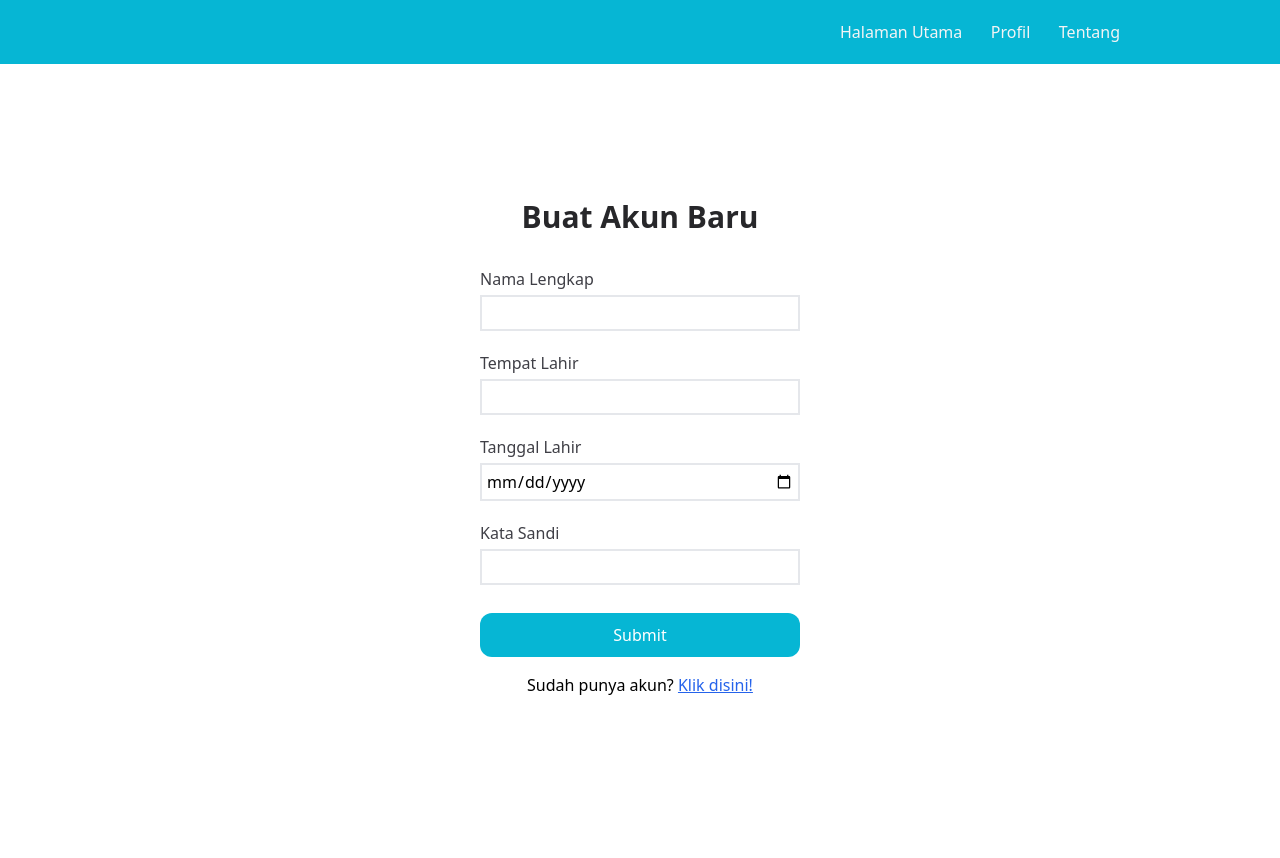
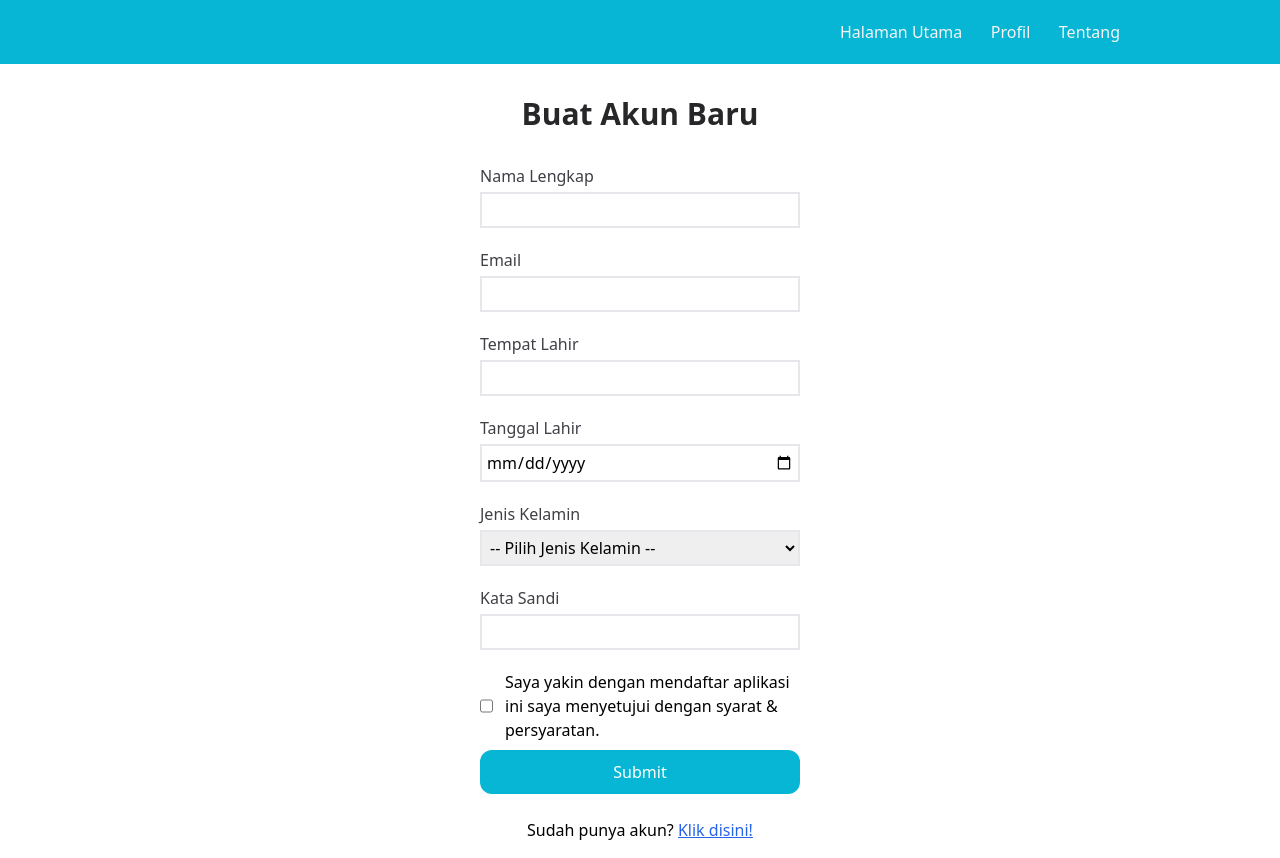
Before and after one commit to zackdesu/konseling-sekolah, a React (Vite) app: page /register in a window 1280 px wide. Before the commit the page ends 800 px from the top, so only its background shows below. Built offline with nearby package versions, Linux system fonts and the light colour scheme.

Commit message:
add email & gender data

```diff
--- a/src/Pages/register.tsx
+++ b/src/Pages/register.tsx
@@ -3,8 +3,10 @@ import { Link } from "react-router-dom";
 
 type Data = {
   username: string;
+  email: string;
   tempatLahir: string;
   tanggalLahir: Date;
+  gender: string;
   password: string;
 };
 
@@ -13,8 +15,10 @@ const Register = () => {
     e.preventDefault();
     const data: Data = {
       username: e.currentTarget.username.value,
+      email: e.currentTarget.email.value,
       tempatLahir: e.currentTarget.tempatlahir.value,
       tanggalLahir: e.currentTarget.tanggallahir.value,
+      gender: e.currentTarget.gender.value,
       password: e.currentTarget.password.value,
     };
     console.log(data);
@@ -23,7 +27,7 @@ const Register = () => {
   return (
     <form
       onSubmit={formSubmit}
-      className="flex flex-col items-center justify-center h-full w-full"
+      className="flex flex-col items-center justify-center w-full"
     >
       <h2 className="my-8 text-zinc-800">Buat Akun Baru</h2>
       <label htmlFor="username" className="labelinput">
@@ -35,6 +39,18 @@ const Register = () => {
         name="username"
         className="userinput"
         required
+        autoComplete="off"
+      />
+      <label htmlFor="username" className="labelinput">
+        Email
+      </label>
+      <input
+        type="email"
+        id="email"
+        name="email"
+        className="userinput"
+        required
+        autoComplete="off"
       />
       <label htmlFor="tempatlahir" className="labelinput">
         Tempat Lahir
@@ -45,6 +61,7 @@ const Register = () => {
         name="tempatlahir"
         className="userinput"
         required
+        autoComplete="off"
       />
       <label htmlFor="tanggallahir" className="labelinput">
         Tanggal Lahir
@@ -55,7 +72,22 @@ const Register = () => {
         name="tanggallahir"
         className="userinput"
         required
+        autoComplete="off"
       />
+      <label htmlFor="gender" className="labelinput">
+        Jenis Kelamin
+      </label>
+      <select
+        id="gender"
+        name="gender"
+        className="userinput"
+        required
+        autoComplete="off"
+      >
+        <option value={""}>-- Pilih Jenis Kelamin --</option>
+        <option value={"Laki-Laki"}>Laki-Laki</option>
+        <option value={"Perempuan"}>Perempuan</option>
+      </select>
       <label htmlFor="password" className="labelinput">
         Kata Sandi
       </label>
@@ -65,9 +97,15 @@ const Register = () => {
         name="password"
         className="userinput"
       />
+      <div className="w-1/2 sm:w-1/3 lg:w-1/4 flex">
+        <input type="checkbox" id="check" name="check" required />
+        <label htmlFor="check" className="ml-3">
+          Saya yakin dengan mendaftar aplikasi ini saya menyetujui dengan syarat
+          & persyaratan.
+        </label>
+      </div>
       <button className="normalbutton w-1/2 sm:w-1/3 lg:w-1/4">Submit</button>
-
-      <p className="mt-2">
+      <p className="my-4">
         Sudah punya akun?{" "}
         <Link to={"/login"} className="text-blue-600 underline">
           Klik disini!
```
